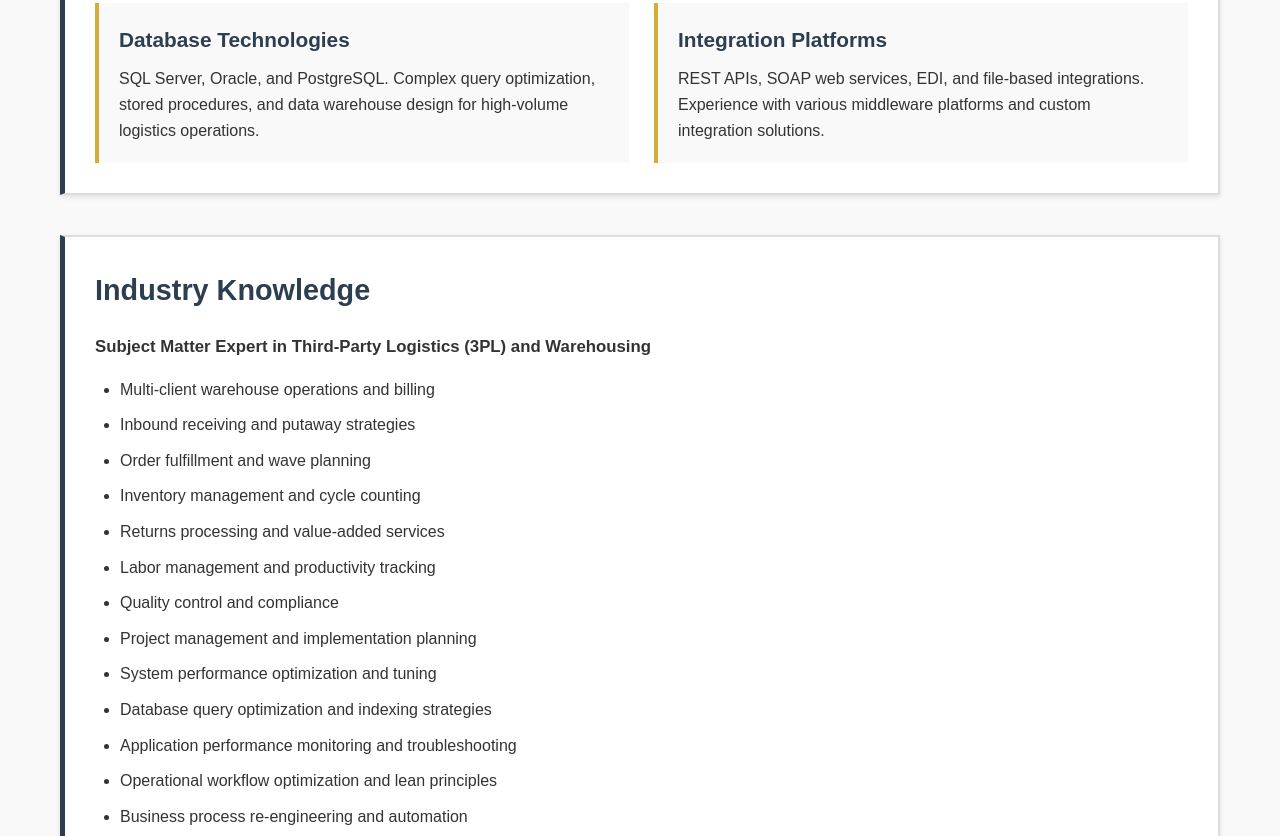
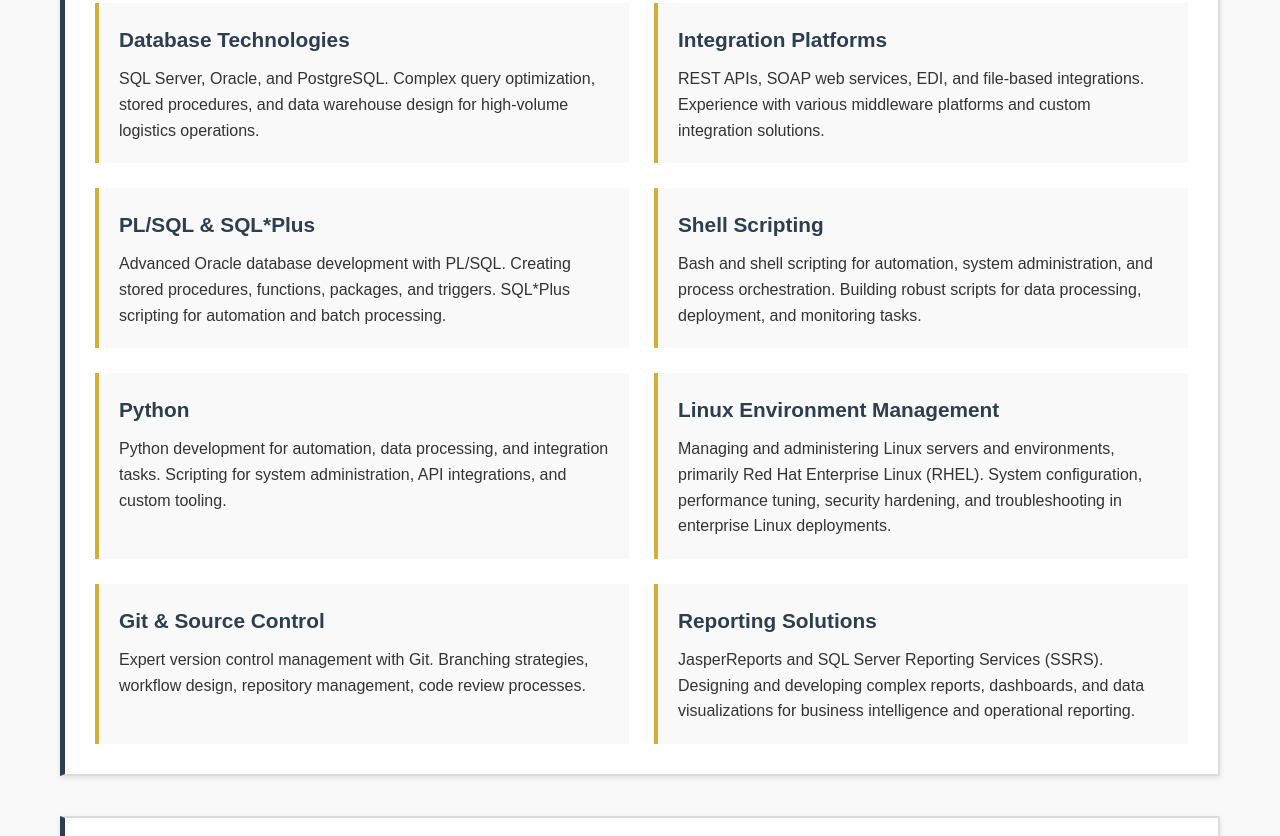
Before and after one commit to Hazel-IT-Solutions-LTD/hazelwebsite, a plain HTML site: page index.html in a window 1280 px wide. Shown: the part 2502-3338 px from the top of the page. Drawn offline with Linux system fonts and the light colour scheme.

Commit message:
Increased list of expertise

```diff
--- a/index.html
+++ b/index.html
@@ -8,6 +8,8 @@
     <meta name="keywords"
         content="BlueYonder, logistics, warehouse management, WMS, 3PL, supply chain, system integration">
     <title>Hazel IT Solutions Ltd - Logistics & Warehouse Management Consulting</title>
+    <link rel="icon" type="image/svg+xml" href="Hazel IT.svg">
+    <link rel="alternate icon" type="image/png" href="Hazel IT.png">
     <link rel="stylesheet" href="styles.css">
 </head>
 
@@ -131,7 +133,7 @@
                     <h3>Development Technologies</h3>
                     <div class="tech-grid">
                         <div class="tech-item">
-                            <h4>Angular</h4>
+                            <h4>Javascript / Angular</h4>
                             <p>Modern web application development using Angular framework. Building responsive,
                                 performant single-page applications for warehouse management, reporting dashboards, and
                                 administrative interfaces.</p>
@@ -152,6 +154,39 @@
                             <p>REST APIs, SOAP web services, EDI, and file-based
                                 integrations. Experience with various middleware platforms and custom integration
                                 solutions.</p>
+                        </div>
+                        <div class="tech-item">
+                            <h4>PL/SQL & SQL*Plus</h4>
+                            <p>Advanced Oracle database development with PL/SQL. Creating stored procedures, functions,
+                                packages, and triggers. SQL*Plus scripting for automation and batch processing.</p>
+                        </div>
+                        <div class="tech-item">
+                            <h4>Shell Scripting</h4>
+                            <p>Bash and shell scripting for automation, system administration, and process
+                                orchestration. Building robust scripts for data processing, deployment, and monitoring
+                                tasks.</p>
+                        </div>
+                        <div class="tech-item">
+                            <h4>Python</h4>
+                            <p>Python development for automation, data processing, and integration tasks. Scripting for
+                                system administration, API integrations, and custom tooling.</p>
+                        </div>
+                        <div class="tech-item">
+                            <h4>Linux Environment Management</h4>
+                            <p>Managing and administering Linux servers and environments, primarily Red Hat Enterprise
+                                Linux (RHEL). System configuration, performance tuning, security hardening, and
+                                troubleshooting in enterprise Linux deployments.</p>
+                        </div>
+                        <div class="tech-item">
+                            <h4>Git & Source Control</h4>
+                            <p>Expert version control management with Git. Branching strategies, workflow design,
+                                repository management, code review processes.</p>
+                        </div>
+                        <div class="tech-item">
+                            <h4>Reporting Solutions</h4>
+                            <p>JasperReports and SQL Server Reporting Services (SSRS). Designing and developing complex
+                                reports, dashboards, and data visualizations for business intelligence and operational
+                                reporting.</p>
                         </div>
                     </div>
                 </div>
@@ -197,7 +232,8 @@
                         </div>
                         <div class="integration-item">
                             <h4>Carrier Systems</h4>
-                            <p>Parcel carrier integrations (UPS, FedEx, DHL, USPS), LTL carriers, rate shopping engines,
+                            <p>Parcel carrier integrations (DPD, Royal Mail, DHL, Intersoft), LTL carriers, rate
+                                shopping engines,
                                 shipping label generation, and tracking systems.</p>
                         </div>
                         <div class="integration-item">
```
Also changed, not shown: Hazel IT.svg (added).
